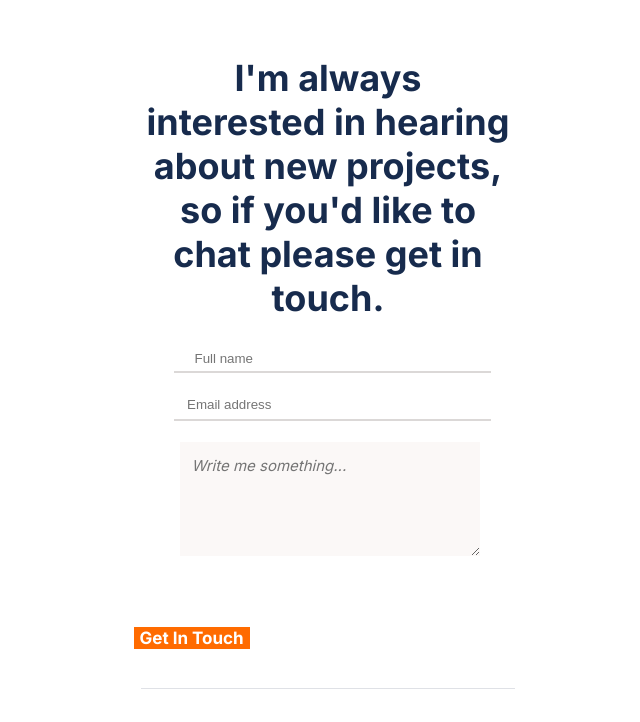
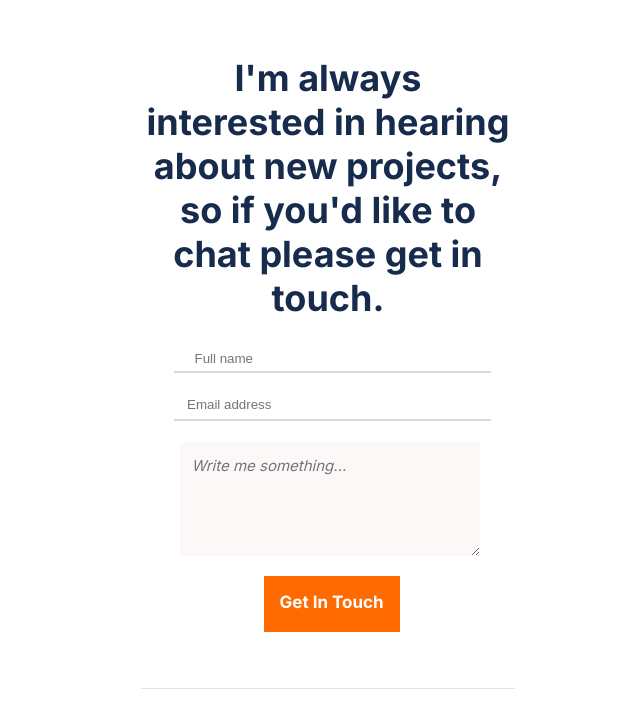
Before and after one commit to bhushan354/Portfolio_Project_example, a website: page index.html in a window 1280 px wide. Shown: the part 5851-6573 px from the top of the page, without its empty margins (312-952 px from the left). Drawn offline with Linux system fonts and the light colour scheme.

Commit message:
Add button1 in CSS file.

```diff
--- a/style.css
+++ b/style.css
@@ -615,3 +615,11 @@
   margin-top: 15px;
   margin-left: 10px;
 }
+
+.button1 {
+  width: 136px;
+  height: 56px;
+  margin-top: -36px;
+  margin-left: 140px;
+  background-color: #ff6b00;
+}
```
